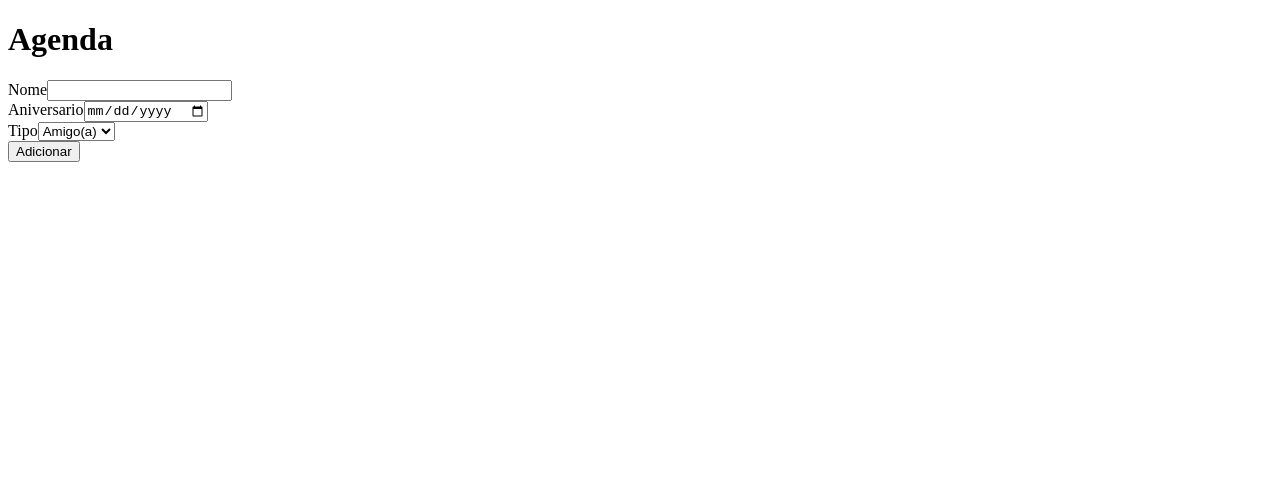
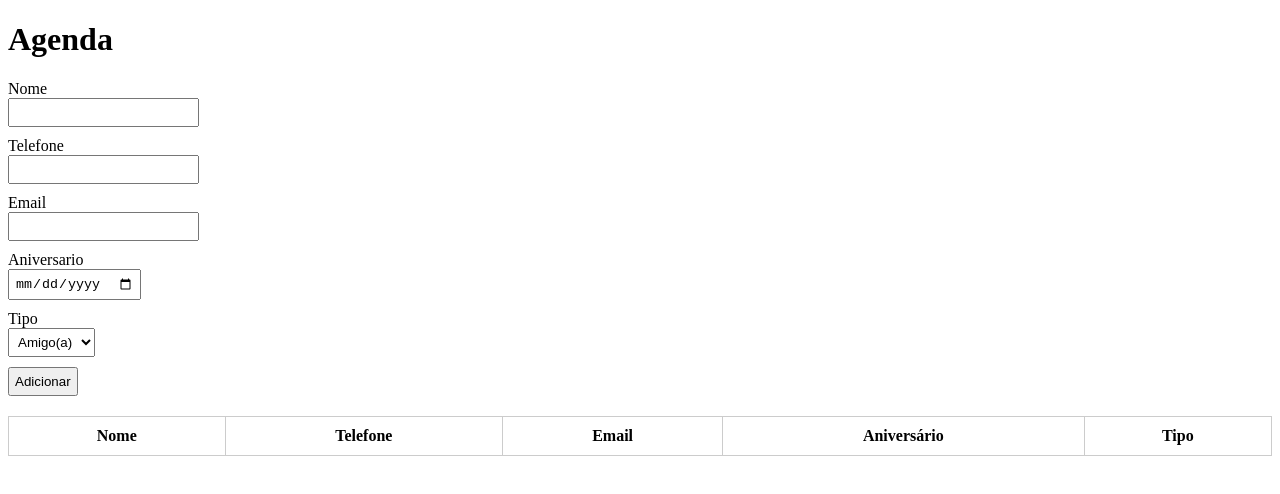
Before and after one commit to EvelynSamara050/agenda, an Angular app: page / in a window 1280 px wide. Shown: the top 494 px of the page. Built offline with nearby package versions, Linux system fonts and the light colour scheme.

Commit message:
atualizado

```diff
--- a/src/app/adiciona-contato/adiciona-contato.css
+++ b/src/app/adiciona-contato/adiciona-contato.css
@@ -0,0 +1,19 @@
+form {
+  margin-bottom: 20px;
+}
+
+input, select {
+  display: block;
+  margin-bottom: 10px;
+  padding: 5px;
+}
+
+table {
+  width: 100%;
+  border-collapse: collapse;
+}
+
+th, td {
+  padding: 10px;
+  border: 1px solid #ccc;
+}
--- a/src/app/adiciona-contato/adiciona-contato.html
+++ b/src/app/adiciona-contato/adiciona-contato.html
@@ -6,12 +6,20 @@
         <input type="text" name="nome" id="nome" #nm>
     </div>
     <div>
+        <label for="tel">Telefone</label>
+        <input type="text" name="tel" id="tel" #tel>
+    </div>
+    <div>
+        <label for="email">Email</label>
+        <input type="email" name="email" id="email" #email>
+    </div>
+    <div>
         <label for="aniv">Aniversario</label>
         <input type="date" name="aniv" id="aniv" #an>
     </div>
      <div>
         <label for="tipo">Tipo</label>
-        <select type="date" name="aniv" id="tipo" #tipo>
+        <select id="tipo" #tipo>
             <option value="Amigo">Amigo(a)</option>
             <option value="Familia">Familia</option>
             <option value="Trabalho">Trabalho</option>
@@ -19,6 +27,29 @@
         </select>
     </div>
     <div>
-        <input type="button" value="Adicionar" (click)="adicionar(nm.value, an.value, '')">
-    </div>
+      <input type="button" value="Adicionar"
+      (click)="adicionar(nm.value, tel.value, email.value, an.value, tipo.value)">
+  </div>
 </form>
+
+<!-- Tabela de contatos -->
+<table style="margin-top: 20px;">
+  <thead>
+    <tr>
+    <th>Nome</th>
+    <th>Telefone</th>
+    <th>Email</th>
+    <th>Aniversário</th>
+    <th>Tipo</th>
+    </tr>
+  </thead>
+  <tbody>
+    <tr *ngFor="let c of contatos">
+    <td>{{ c.nomeDoContato() }}</td>
+    <td>{{ c.telefoneDoContato() }}</td>
+    <td>{{ c.emailDoContato() }}</td>
+    <td>{{ c.aniversarioDoContato() | date:'dd/MM/yyyy' }}</td>
+    <td>{{ c.tipoDeContato() }}</td>
+    </tr>
+  </tbody>
+</table>
--- a/src/app/adiciona-contato/adiciona-contato.ts
+++ b/src/app/adiciona-contato/adiciona-contato.ts
@@ -1,9 +1,10 @@
 import { Component } from '@angular/core';
 import { Contato } from './contato';
+import { CommonModule } from '@angular/common';
 
 @Component({
   selector: 'app-adiciona-contato',
-  imports: [],
+  imports: [CommonModule],
   templateUrl: './adiciona-contato.html',
   styleUrl: './adiciona-contato.css'
 })
@@ -13,10 +14,10 @@
 constructor(){
   this.contatos = []
 }
-adicionar(nm:string, an:string, tipo: string ){
+adicionar(nm:string, an:string, tipo: string, telefone: string, email: string){
   let aniversario = new Date(an)
-  const c = new Contato(nm, aniversario, tipo)
+  const c = new Contato(nm, telefone, email, aniversario, tipo,)
+  this.contatos.push(c)
 
-  //consoooooolllle.log(c)
 }
 }
--- a/src/app/adiciona-contato/contato.ts
+++ b/src/app/adiciona-contato/contato.ts
@@ -1,14 +1,60 @@
 import { NgModel } from "@angular/forms"
 
 export class Contato {
-  nome: string
-  aniversario: Date
-  tipo: string
+  private nome: string
+  private telefone: string
+  private email: string
+  private aniversario: Date
+    private tipo: string
 
-constructor(nm: string, an:Date, tipo:string){
+constructor(nm: string,  tel: string, email: string, an:Date, tipo:string,){
   this.nome = nm
+  this.telefone = tel
+  this.email = email
   this.aniversario = an
   this.tipo = tipo
 
 }
+// Métodos para acessar
+  nomeDoContato(): string {
+    return this.nome;
+  }
+
+  telefoneDoContato(): string {
+    return this.telefone;
+  }
+
+  emailDoContato(): string {
+    return this.email;
+  }
+
+  aniversarioDoContato(): Date {
+    return this.aniversario;
+  }
+
+  tipoDeContato(): string {
+    return this.tipo;
+  }
+
+  // Métodos para modificar
+  mudarNome(novoNome: string): void {
+    this.nome = novoNome;
+  }
+
+  mudarTelefone(novoTelefone: string): void {
+    this.telefone = novoTelefone;
+  }
+
+  mudarEmail(novoEmail: string): void {
+    this.email = novoEmail;
+  }
+
+  mudarAniversario(novoAniversario: Date): void {
+    this.aniversario = novoAniversario;
+  }
+
+  mudarTipo(novoTipo: string): void {
+    this.tipo = novoTipo;
+  }
+
 }
```
